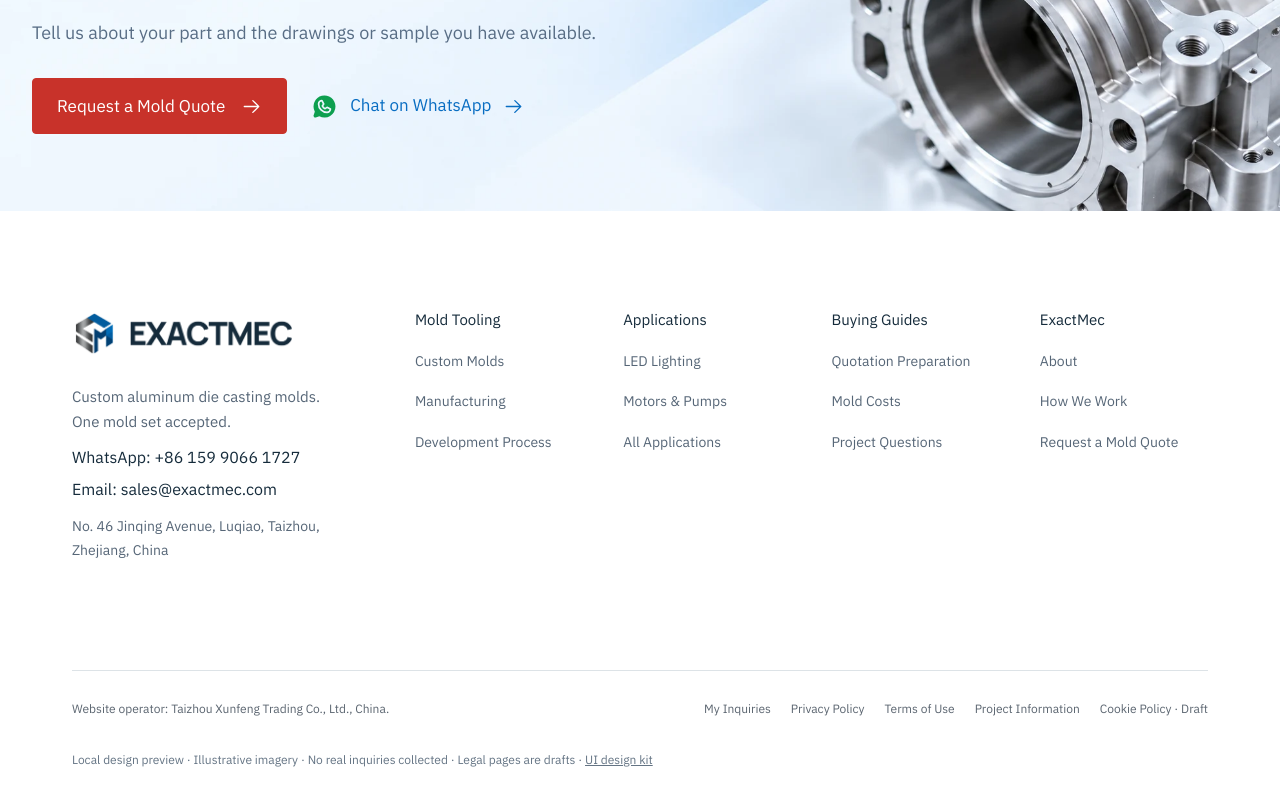
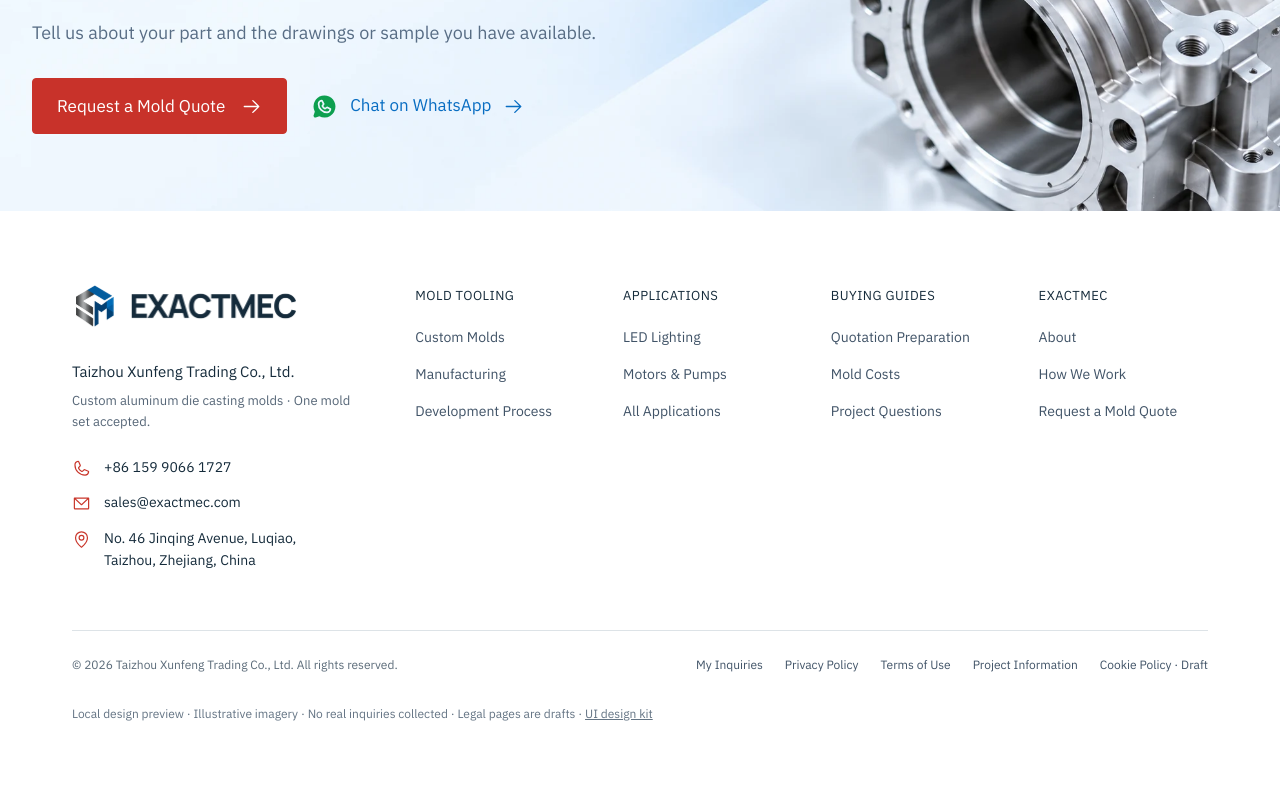
Before and after one commit to AImilesChen/exactmec-website, a React (Vite) app: page / in a window 1280 px wide. Shown: the part 7099-7899 px from the top of the page. After the commit the page ends 7851 px from the top, so only its background shows below. Built offline with nearby package versions, Linux system fonts and the light colour scheme.

Commit message:
Reorganize footer contact and navigation layout

```diff
--- a/src/SiteFooter.jsx
+++ b/src/SiteFooter.jsx
@@ -1,14 +1,14 @@
 import React from 'react';
 import { Link } from './Navigation.jsx';
 import { business, siteConfig } from './site-config.mjs';
-import {EnvelopeSimple,Phone} from '@phosphor-icons/react';
+import {EnvelopeSimple,MapPin,Phone} from '@phosphor-icons/react';
 const QUOTE='/request-a-quote/',TOOL='/aluminum-die-casting-molds/';
 export function SiteFooter({reviewMode=true,config=siteConfig,compactHome=false}) {
  if(compactHome)return <footer className="home-v2-footer"><div className="container"><div className="home-v2-footer-top"><div><Link href="/" aria-label="ExactMec home"><img className="brand-lockup" src="/brand/horizontal-web.webp?v=2" alt="" aria-hidden="true"/></Link><p>Coordinated with manufacturing partners in China.</p></div><div className="home-v2-footer-contact"><a href={'mailto:'+config.contactEmail}><EnvelopeSimple size={23} aria-hidden="true"/>{config.contactEmail}</a><a href={config.whatsappUrl} target="_blank" rel="noopener noreferrer" referrerPolicy="no-referrer"><Phone size={23} aria-hidden="true"/>{config.whatsappDisplay||business.whatsappDisplay}</a></div><nav aria-label="Homepage footer"><Link href="/privacy">Privacy</Link><Link href="/terms">Terms</Link><Link href="/faq/">FAQ</Link><Link href="/about/">About</Link></nav></div><div className="home-v2-footer-bottom"><div><p>Website operator: {business.operator}, China.</p><address>{config.correspondenceAddress||business.correspondenceAddress}</address></div><nav aria-label="Additional website information"><Link href="/project-information">Project Information</Link><Link href="/cookies">Cookie Policy</Link><a href="/account/login/">My Inquiries</a></nav></div>{!config.release&&<p className="preview-footer">Website preview · No real inquiries are submitted from this local preview.</p>}</div></footer>;
- return <footer className="site-footer"><div className="container"><div className="footer-grid"><div className="footer-brand"><Link href="/" className="wordmark" aria-label="ExactMec home"><img className="brand-lockup" src="/brand/horizontal-web.webp?v=2" alt="" aria-hidden="true"/></Link><p>Custom aluminum die casting molds.<br/>One mold set accepted.</p><a href={config.whatsappUrl} target="_blank" rel="noopener noreferrer" referrerPolicy="no-referrer">WhatsApp: {config.whatsappDisplay||business.whatsappDisplay}</a><a href={"mailto:"+config.contactEmail}>Email: {config.contactEmail}</a><address>{config.correspondenceAddress||business.correspondenceAddress}</address></div>{[
+ return <footer className="site-footer"><div className="container"><div className="footer-grid"><div className="footer-brand"><Link href="/" className="wordmark" aria-label="ExactMec home"><img className="brand-lockup" src="/brand/horizontal-web.webp?v=2" alt="" aria-hidden="true"/></Link><p className="footer-company">{business.operator}</p><p className="footer-summary">Custom aluminum die casting molds · One mold set accepted.</p><div className="footer-contacts"><a href={config.whatsappUrl} target="_blank" rel="noopener noreferrer" referrerPolicy="no-referrer" aria-label={'WhatsApp '+(config.whatsappDisplay||business.whatsappDisplay)}><Phone size={19} weight="regular" aria-hidden="true"/><span>{config.whatsappDisplay||business.whatsappDisplay}</span></a><a href={"mailto:"+config.contactEmail} aria-label={'Email '+config.contactEmail}><EnvelopeSimple size={19} weight="regular" aria-hidden="true"/><span>{config.contactEmail}</span></a><address><MapPin size={19} weight="regular" aria-hidden="true"/><span>{config.correspondenceAddress||business.correspondenceAddress}</span></address></div></div>{[
  ['Mold Tooling',[['Custom Molds',TOOL],['Manufacturing','/manufacturing/'],['Development Process','/mold-development-process/']]],
  ['Applications',[['LED Lighting','/industries/led-lighting/'],['Motors & Pumps','/industries/motor-pump-transmission/'],['All Applications','/industries/']]],
  ['Buying Guides',[['Quotation Preparation','/resources/die-casting-mold-quotation-requirements/'],['Mold Costs','/resources/die-casting-mold-cost/'],['Project Questions','/faq/']]],
  ['ExactMec',[['About','/about/'],['How We Work','/about/#how-we-work'],['Request a Mold Quote',QUOTE]]]
- ].map(([title,links])=><div key={title}><h2>{title}</h2><nav aria-label={title+' footer'}>{links.map(([name,href])=><Link key={href} href={href}>{name}</Link>)}</nav></div>)}</div><div className="footer-bottom"><p>Website operator: {business.operator}, China.</p><div><a href="/account/login/">My Inquiries</a><Link href="/privacy">Privacy Policy</Link><Link href="/terms">Terms of Use</Link><Link href="/project-information">Project Information</Link><Link href="/cookies">Cookie Policy{!config.legalApproved?' · Draft':''}</Link></div></div>{reviewMode?<p className="preview-footer">Local design preview · Illustrative imagery · No real inquiries collected · Legal pages are drafts · <Link href="/design-system/">UI design kit</Link></p>:!config.release?<p className="preview-footer">Website preview · Online inquiries are not available yet. Please contact us on WhatsApp to discuss your mold project.</p>:null}</div></footer>;
+ ].map(([title,links])=><div className="footer-link-group" key={title}><h2>{title}</h2><nav aria-label={title+' footer'}>{links.map(([name,href])=><Link key={href} href={href}>{name}</Link>)}</nav></div>)}</div><div className="footer-bottom"><p>© {new Date().getFullYear()} {business.operator} All rights reserved.</p><div><a href="/account/login/">My Inquiries</a><Link href="/privacy">Privacy Policy</Link><Link href="/terms">Terms of Use</Link><Link href="/project-information">Project Information</Link><Link href="/cookies">Cookie Policy{!config.legalApproved?' · Draft':''}</Link></div></div>{reviewMode?<p className="preview-footer">Local design preview · Illustrative imagery · No real inquiries collected · Legal pages are drafts · <Link href="/design-system/">UI design kit</Link></p>:!config.release?<p className="preview-footer">Website preview · Online inquiries are not available yet. Please contact us on WhatsApp to discuss your mold project.</p>:null}</div></footer>;
 }
--- a/src/entry-public.jsx
+++ b/src/entry-public.jsx
@@ -12,6 +12,7 @@ import './redesign.css';
 import './compositions.css';
 import './v3.css';
 import './header-shared.css';
+import './footer.css';
 
 const root=document.getElementById('root');
 let bootstrap;try{bootstrap=JSON.parse(document.getElementById('site-bootstrap')?.textContent||'null');}catch{}
--- /dev/null
+++ b/src/footer.css
@@ -0,0 +1,173 @@
+.site-footer {
+  padding: 72px 0 28px;
+}
+
+.site-footer .footer-grid {
+  display: grid;
+  grid-template-columns: minmax(270px, 1.8fr) repeat(4, minmax(0, 1fr));
+  gap: clamp(24px, 3vw, 48px);
+  padding-bottom: 58px;
+  align-items: start;
+}
+
+.site-footer .footer-brand {
+  min-width: 0;
+}
+
+.site-footer .footer-brand .brand-lockup {
+  display: block;
+  width: min(224px, 100%);
+  height: auto;
+}
+
+.site-footer .footer-brand > .footer-company {
+  margin: 28px 0 0;
+  color: var(--ink);
+  font-size: 15px;
+  font-weight: 600;
+  line-height: 1.5;
+}
+
+.site-footer .footer-brand > .footer-summary {
+  margin: 8px 0 0;
+  max-width: 290px;
+  color: var(--muted);
+  font-size: 13px;
+  line-height: 1.6;
+}
+
+.site-footer .footer-contacts {
+  display: grid;
+  gap: 14px;
+  margin-top: 24px;
+}
+
+.site-footer .footer-contacts > a,
+.site-footer .footer-contacts > address {
+  display: grid;
+  grid-template-columns: 20px minmax(0, 1fr);
+  align-items: start;
+  gap: 12px;
+  margin: 0;
+  color: var(--ink);
+  font-size: 14px;
+  font-style: normal;
+  line-height: 1.55;
+  text-decoration: none;
+  overflow-wrap: anywhere;
+}
+
+.site-footer .footer-contacts svg {
+  margin-top: 2px;
+  color: var(--red);
+}
+
+.site-footer .footer-contacts a:hover span {
+  text-decoration: underline;
+  text-underline-offset: 3px;
+}
+
+.site-footer .footer-link-group h2 {
+  margin: 4px 0 22px;
+  color: var(--ink);
+  font-size: 13px;
+  font-weight: 700;
+  letter-spacing: .035em;
+  line-height: 1.4;
+  text-transform: uppercase;
+}
+
+.site-footer .footer-link-group nav {
+  gap: 16px;
+}
+
+.site-footer .footer-link-group nav a {
+  color: #405367;
+  font-size: 14px;
+  line-height: 1.5;
+}
+
+.site-footer .footer-bottom {
+  display: flex;
+  flex-direction: row;
+  justify-content: space-between;
+  align-items: flex-start;
+  gap: 24px 48px;
+  margin-top: 0;
+  padding-top: 24px;
+}
+
+.site-footer .footer-bottom p {
+  margin: 0;
+  flex: 0 1 auto;
+  color: #5b6b79;
+  font-size: 12px;
+  line-height: 1.6;
+}
+
+.site-footer .footer-bottom div {
+  display: flex;
+  flex-wrap: wrap;
+  justify-content: flex-end;
+  gap: 10px 22px;
+  margin: 0;
+}
+
+.site-footer .footer-bottom a {
+  color: #405367;
+  font-size: 12px;
+  line-height: 1.6;
+  text-decoration: none;
+}
+
+.site-footer .footer-bottom a:hover {
+  text-decoration: underline;
+  text-underline-offset: 3px;
+}
+
+@media (max-width: 1100px) {
+  .site-footer .footer-grid {
+    grid-template-columns: repeat(4, minmax(0, 1fr));
+    gap: 38px 26px;
+  }
+
+  .site-footer .footer-brand {
+    grid-column: 1 / -1;
+    max-width: 520px;
+  }
+}
+
+@media (max-width: 720px) {
+  .site-footer {
+    padding-top: 52px;
+  }
+
+  .site-footer .footer-grid {
+    grid-template-columns: repeat(2, minmax(0, 1fr));
+    gap: 38px 24px;
+    padding-bottom: 42px;
+  }
+
+  .site-footer .footer-link-group h2 {
+    margin-bottom: 17px;
+  }
+
+  .site-footer .footer-bottom {
+    flex-direction: column;
+    gap: 18px;
+  }
+
+  .site-footer .footer-bottom div {
+    justify-content: flex-start;
+  }
+}
+
+@media (max-width: 380px) {
+  .site-footer .footer-grid {
+    column-gap: 16px;
+  }
+
+  .site-footer .footer-link-group nav a {
+    font-size: 13px;
+  }
+}
--- a/src/main.jsx
+++ b/src/main.jsx
@@ -35,3 +35,4 @@ createRoot(document.getElementById("root")).render(
 );
 
 import './mold-handover.css';
+import './footer.css';
```
